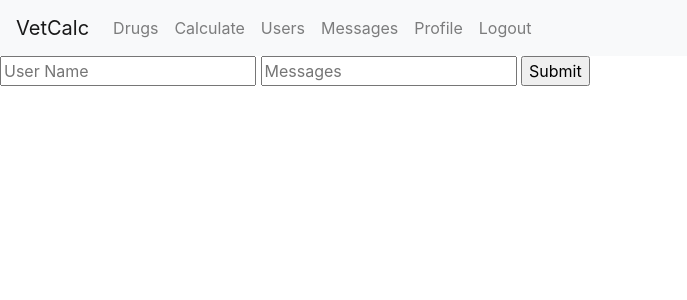
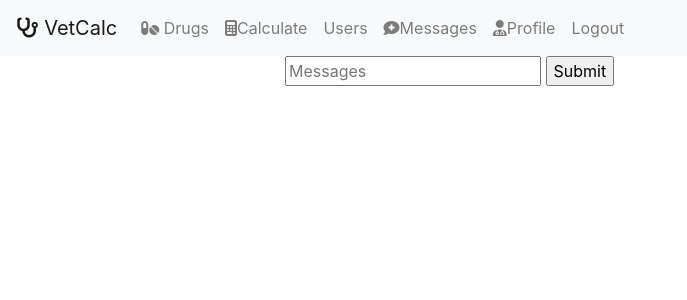
Before and after one commit to StaceyCarter/vet_calc, a Flask app: page /chat/messages/1 in a window 1280 px wide. Shown: the top 300 px of the page, without its empty margins (0-687 px from the left). Run offline with Flask 2, Linux system fonts and the light colour scheme; the visitor is signed in with stand-in values (Sample User, id 1); data comes from the database, SQL or seed files in the repository; data that the repository does not hold is empty; some libraries are stand-ins or nearby versions.

Commit message:
started styling messages

```diff
--- a/server.py
+++ b/server.py
@@ -578,6 +578,7 @@ def send_message(data):
     # Sets the username to be the person who is logged in.
     data['username'] = current_user.username
     data['sender'] = current_user.id
+
     emit('my_response', data, room=room)
 
 @socketio.on('leave')
--- a/static/js/chat.js
+++ b/static/js/chat.js
@@ -25,8 +25,9 @@ let form = $('form').on('submit', (e) => {
 
   socket.on('my_response', (msg) => {
     console.log(msg)
+
     if ( typeof msg.username !== 'undefined'){
       $('h3').remove()
-      $('div.message_holder').append( '<div><b style="color: #000">' + msg.username + '</b>: ' + msg.message + '</div>')
+      $('div.message_holder').append( `<div class="sent-message ${ currentUser === msg.sender ? 'current-user-sender col-md-5' : 'other-user-sender col-md-offset-5 col-md-7 '}"><b style="color: #000">` + msg.username + '</b>: ' + msg.message + '</div>')
     }
   })
--- a/static/styles/main.css
+++ b/static/styles/main.css
@@ -41,9 +41,15 @@ h1 {
 }
 
 .other-user-sender {
-    background-color : green;
+    background-color : rgb(0,166,153, 0.3);
 }
 
 .current-user-sender {
-    background-color : purple;
+    background-color : rgb(118,118,118, 0.3);
 }
+
+.sent-message {
+    padding : 1%;
+    margin : 2%;
+    border-radius : 6px
+}
--- a/templates/base.html
+++ b/templates/base.html
@@ -8,12 +8,14 @@
     <link rel="stylesheet" type="text/css" href="{{ url_for('static', filename='styles/main.css') }}">
 
     <!-- Font awesome -->
-    <link rel="stylesheet" href="https://stackpath.bootstrapcdn.com/font-awesome/4.7.0/css/font-awesome.min.css">
+    <script src="https://kit.fontawesome.com/1900ec13f5.js"></script>
 
 </head>
 
     <nav class="navbar sticky-top navbar-expand-sm navbar-light bg-light">
-      <a class="navbar-brand" href="/profile">VetCalc</a>
+
+      <a class="navbar-brand" href="/profile"><i class="fas fa-stethoscope"></i> VetCalc </a>
+
       <button class="navbar-toggler" type="button" data-toggle="collapse" data-target="#navbarNavAltMarkup" aria-controls="navbarNavAltMarkup" aria-expanded="false" aria-label="Toggle navigation">
         <span class="navbar-toggler-icon"></span>
       </button>
@@ -21,10 +23,10 @@
         <div class="navbar-nav">
             {% if current_user.is_authenticated %}
           <a class="nav-item nav-link" href="/"><i class="fas fa-pills"></i> Drugs <span class="sr-only">(current)</span></a>
-          <a class="nav-item nav-link" href="/pick-dose">Calculate</a>
+          <a class="nav-item nav-link" href="/pick-dose"><i class="fas fa-calculator"></i>Calculate</a>
           <a class="nav-item nav-link" href="/other-users">Users</a>
-          <a class="nav-item nav-link" href="/conversations">Messages</a>
-          <a class="nav-item nav-link mr-auto" href="/profile">Profile</a>
+          <a class="nav-item nav-link" href="/conversations"><i class="fas fa-comment-medical"></i>Messages</a>
+          <a class="nav-item nav-link mr-auto" href="/profile"><i class="fas fa-user-md"></i>Profile</a>
           <a class="nav-item nav-link mr-auto" href="/logout">Logout</a>
           {% endif %}
           {% if current_user.is_anonymous %}
--- a/templates/chat.html
+++ b/templates/chat.html
@@ -3,20 +3,24 @@
 {% block content %}
 
 
-    <div class="message_holder">
+    <div class="container">
+        <div class="message_holder col-md-8 offset-md-2">
 {% for message in previous_messages %}
-
-        <div class="message {{ 'current-user-sender' if message.sender_user.id == current_user.id else 'other-user-sender' }}">
+        <div class="row">
+        <div class="sent-message {{ 'current-user-sender' if message.sender_user.id == current_user.id else 'other-user-sender offset-md-5' }}">
    <p><b>{{ message.sender_user.username }}</b>: {{ message.message_body }}</p>
+            </div>
         </div>
 {% endfor %}
-    </div>
+
+
 
     <form action="" method="POST">
-      <input type="text" class="username" placeholder="User Name"/>
       <input type="text" class="message" placeholder="Messages"/>
       <input type="submit"/>
     </form>
+    </div>
+    </div>
 
 {% endblock %}
 
@@ -24,6 +28,7 @@
 
     <script src="https://ajax.googleapis.com/ajax/libs/jquery/1.12.4/jquery.min.js"></script>
     <script src="https://cdnjs.cloudflare.com/ajax/libs/socket.io/1.7.3/socket.io.min.js"></script>
+    <script> const currentUser = {{current_user.id}} </script>
     <script src={{ url_for('static', filename='js/chat.js') }}></script>
 
 {% endblock %}
```
